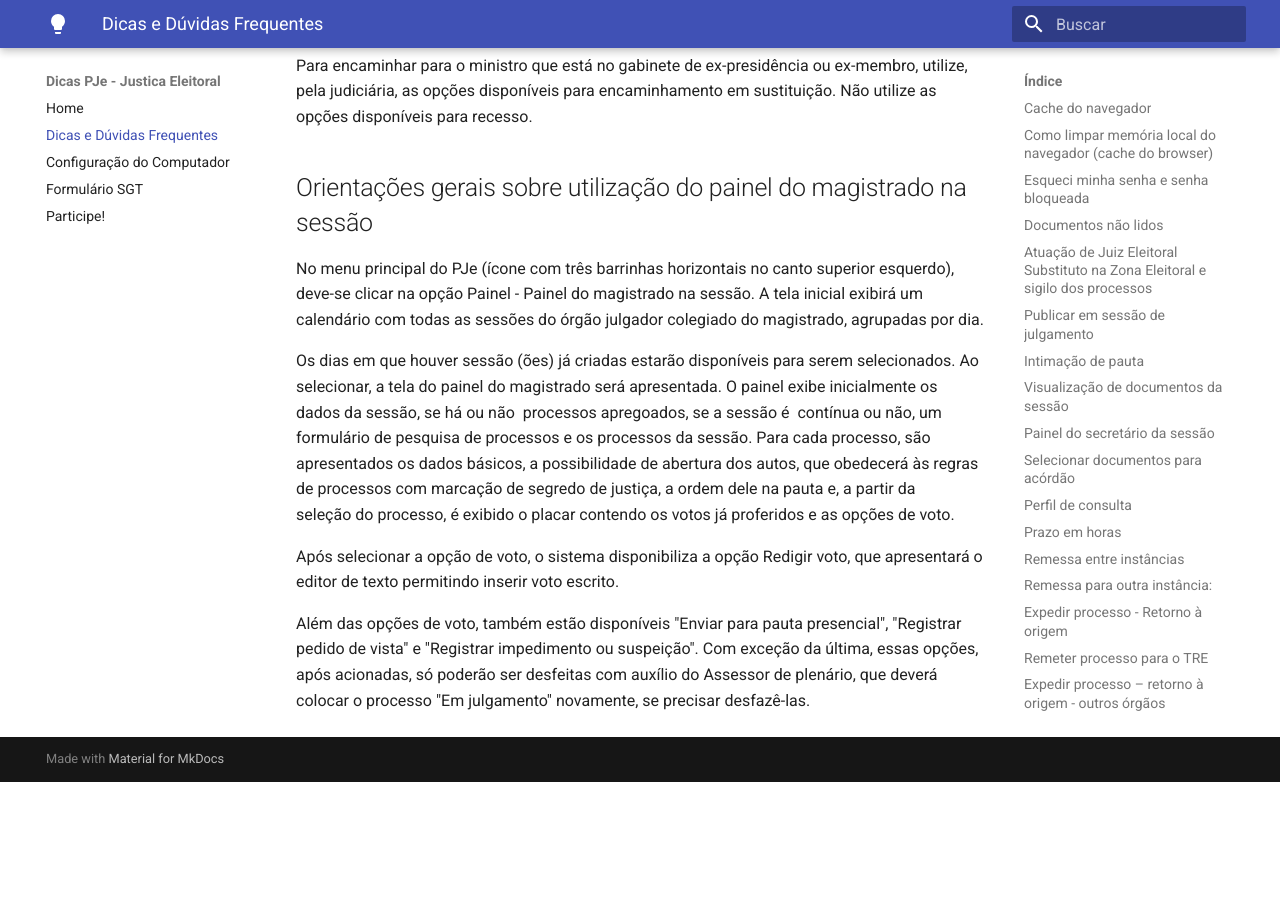
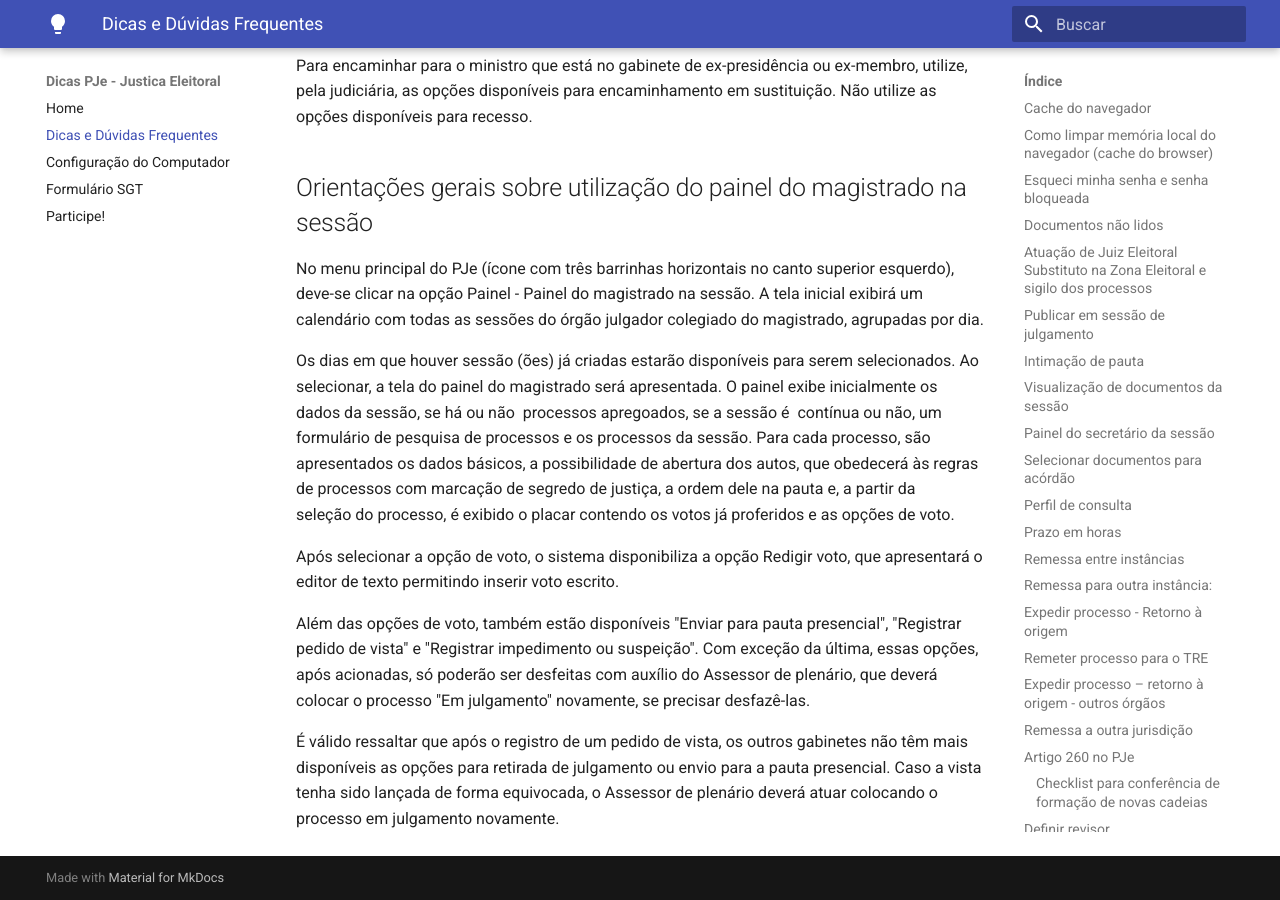
Before and after one commit to PJeJE/dicas_versao_1, an MkDocs documentation site: the page built from docs/dicas.md, in a window 1280 px wide and 900 px high, scrolled down 55370 px. Built offline with MkDocs 1.6.1 and Material for MkDocs 9.7.7, drawn with Linux system fonts in a browser that asks for light colours; nearby versions of some CDN libraries; before the commit the page ends 56152 px from its top, so only the background shows below that.

Commit message:
Update dicas.md

```diff
--- a/docs/dicas.md
+++ b/docs/dicas.md
@@ -1308,3 +1308,5 @@ Os dias em que houver sessão (ões) já criadas estarão disponíveis para sere
 Após selecionar a opção de voto, o sistema disponibiliza a opção Redigir voto, que apresentará o editor de texto permitindo inserir voto escrito.
 
 Além das opções de voto, também estão disponíveis "Enviar para pauta presencial", "Registrar pedido de vista" e "Registrar impedimento ou suspeição". Com exceção da última, essas opções, após acionadas, só poderão ser desfeitas com auxílio do Assessor de plenário, que deverá colocar o processo "Em julgamento" novamente, se precisar desfazê-las.
+
+É válido ressaltar que após o registro de um pedido de vista, os outros gabinetes não têm mais disponíveis as opções para retirada de julgamento ou envio para a pauta presencial. Caso a vista tenha sido lançada de forma equivocada, o Assessor de plenário deverá atuar colocando o processo em julgamento novamente.
```
